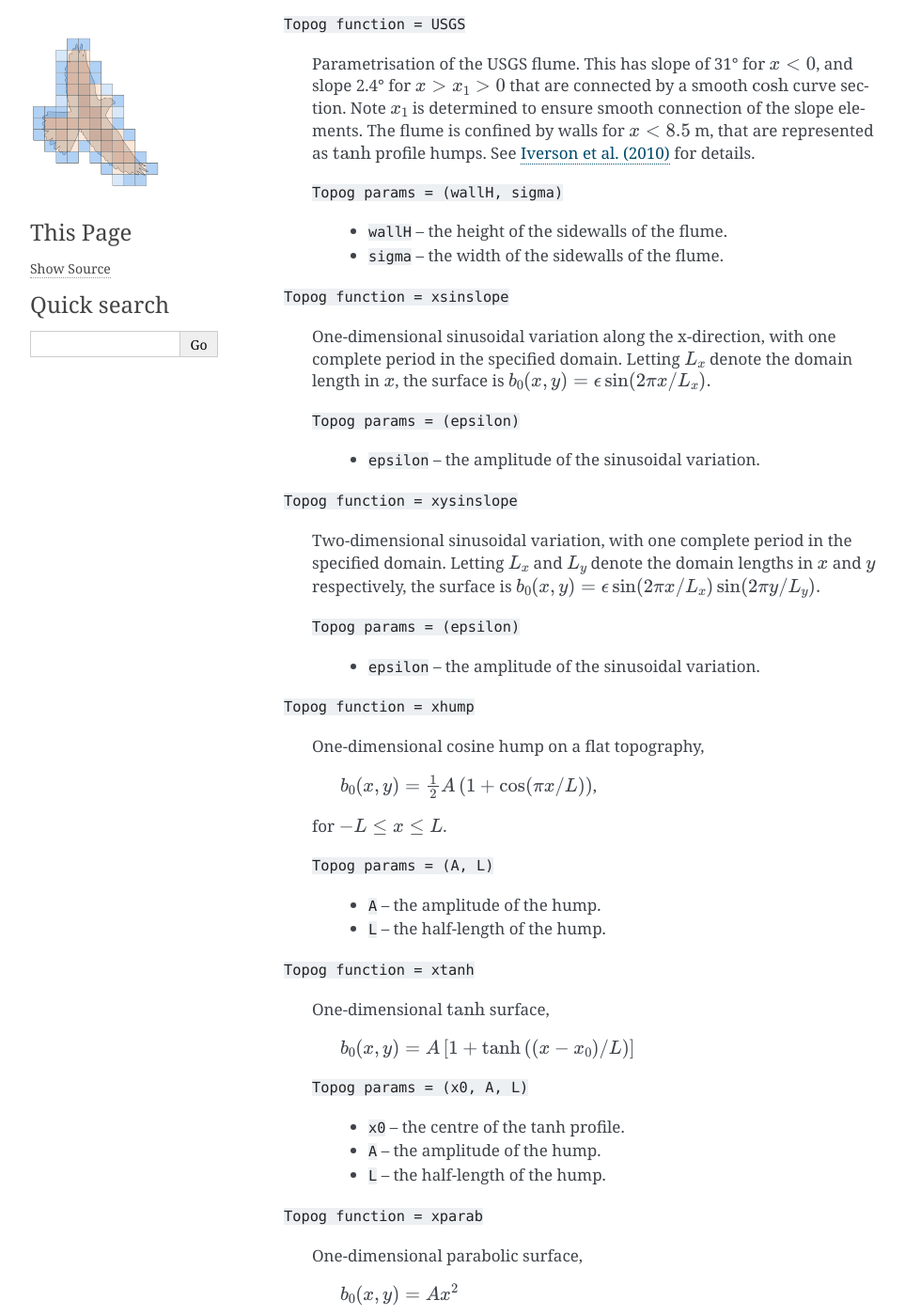
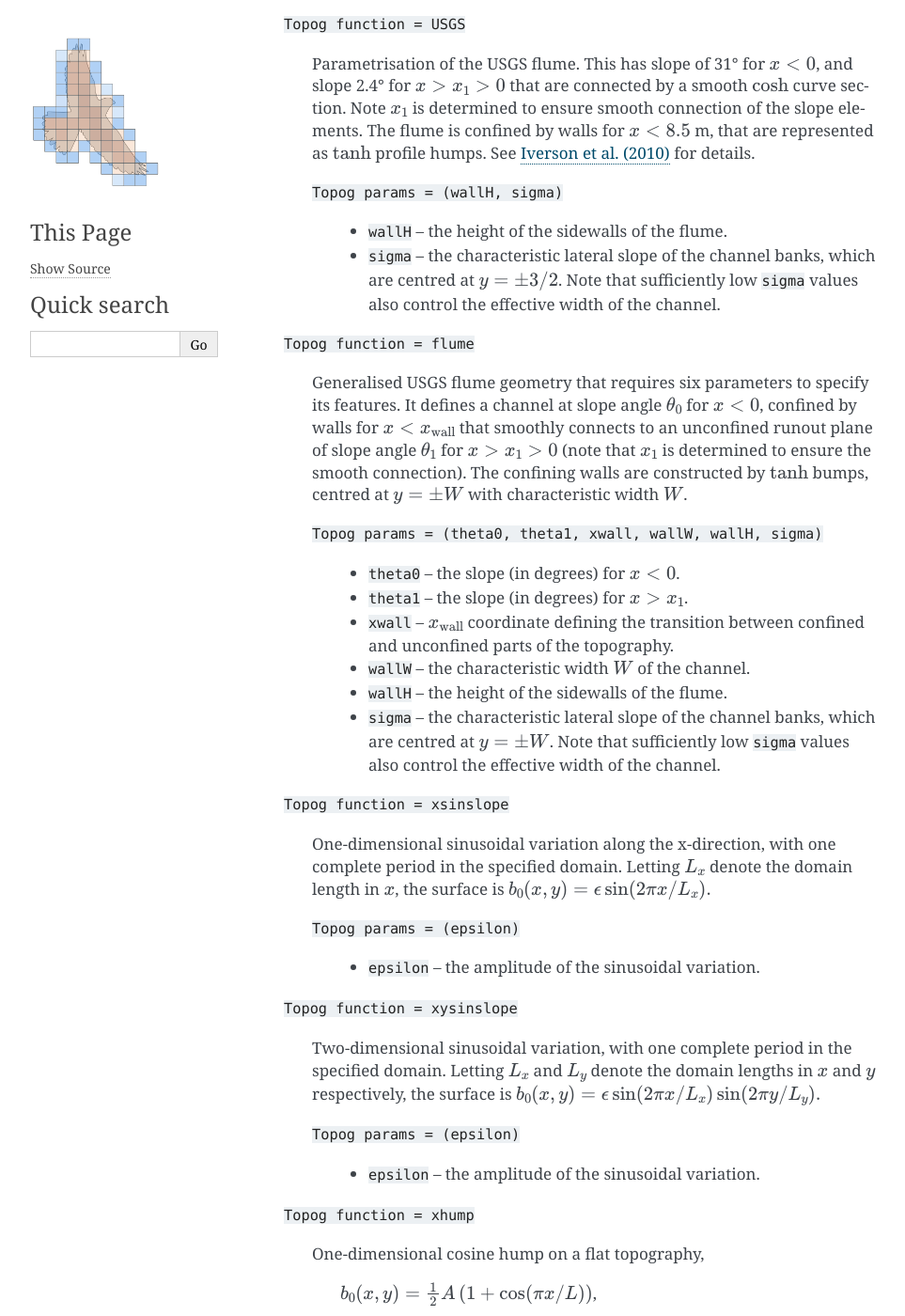
Before and after one commit to jakelangham/kestrel, a Sphinx documentation site: the page built from docs/source/settings_and_parameters/topog.rst, in a window 1280 px wide and 1400 px high, scrolled down 3305 px. Shown: the whole window at 94% size, without its empty margins (148-1111 px from the left). Built offline with Sphinx 7.4.7, drawn with Linux system fonts in a browser that asks for light colours.

Commit message:
Document general usgs flume geometry
+ small clarification to usgs geometry documentation.

```diff
--- a/docs/source/settings_and_parameters/topog.rst
+++ b/docs/source/settings_and_parameters/topog.rst
@@ -152,7 +152,34 @@ functions:
         :code:`Topog params = (wallH, sigma)`
 
             - :code:`wallH` -- the height of the sidewalls of the flume.
-            - :code:`sigma` -- the width of the sidewalls of the flume.
+            - :code:`sigma` -- the characteristic lateral slope of the channel
+              banks, which are centred at :math:`y=\pm 3/2`.
+              Note that sufficiently low :code:`sigma` values also
+              control the effective width of the channel.
+
+    :code:`Topog function = flume`
+
+        Generalised USGS flume geometry that requires six parameters to specify
+        its features. It defines a channel at slope angle :math:`\theta_0` for
+        :math:`x<0`, confined by walls for :math:`x<x_{\mathrm{wall}}` that
+        smoothly connects to an unconfined runout plane of slope angle
+        :math:`\theta_1` for :math:`x>x_1>0` (note that :math:`x_1` is
+        determined to ensure the smooth connection).
+        The confining walls are constructed by :math:`\tanh` bumps, centred at
+        :math:`y=\pm W` with characteristic width :math:`W`.
+
+        :code:`Topog params = (theta0, theta1, xwall, wallW, wallH, sigma)`
+
+            - :code:`theta0` -- the slope (in degrees) for :math:`x < 0`.
+            - :code:`theta1` -- the slope (in degrees) for :math:`x > x_1`.
+            - :code:`xwall` -- :math:`x_{\mathrm{wall}}` coordinate defining the
+              transition between confined and unconfined parts of the topography.
+            - :code:`wallW` -- the characteristic width :math:`W` of the channel.
+            - :code:`wallH` -- the height of the sidewalls of the flume.
+            - :code:`sigma` -- the characteristic lateral slope of the channel
+              banks, which are centred at :math:`y=\pm W`.
+              Note that sufficiently low :code:`sigma` values also
+              control the effective width of the channel.
 
     :code:`Topog function = xsinslope`
 
```
